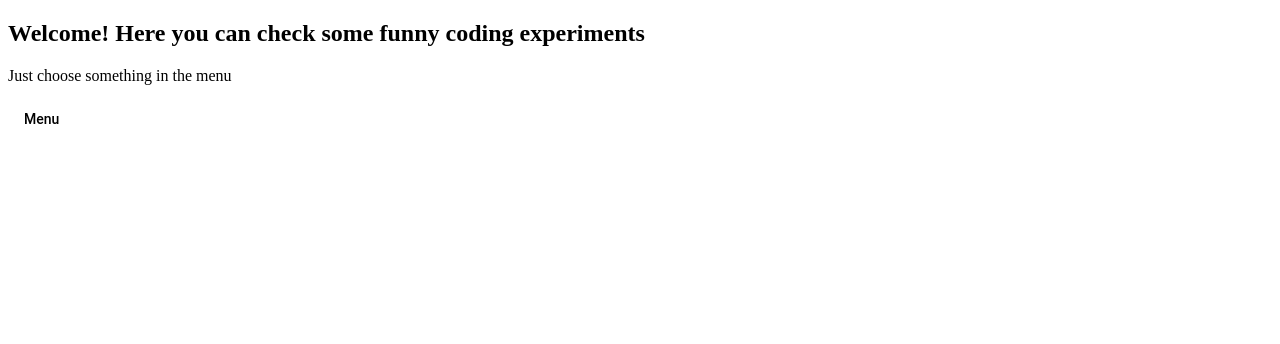
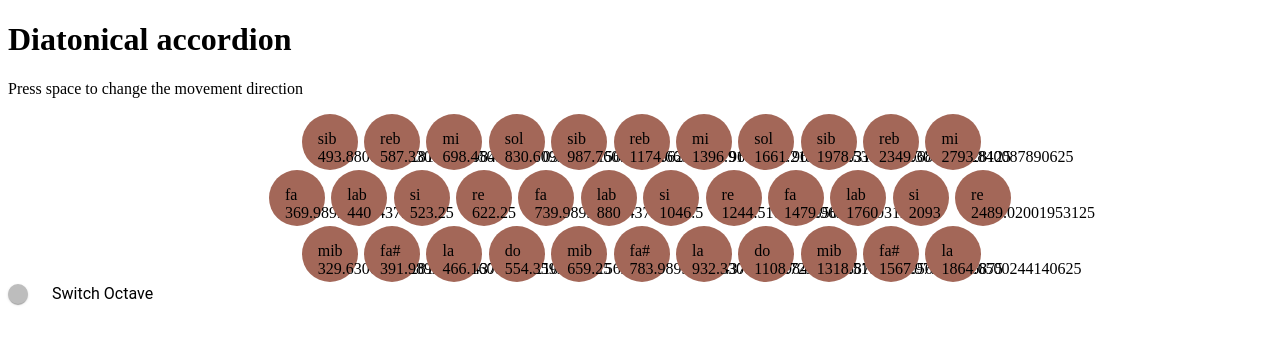
Before and after one commit to rotape/experiment-angular-p5js, an Angular app: page / in a window 1280 px wide. Shown: the top 344 px of the page. Built offline with nearby package versions, Linux system fonts and the light colour scheme.

Commit message:
added styling behavior and octavator switch

```diff
--- a/src/app/app.component.html
+++ b/src/app/app.component.html
@@ -1,4 +1,4 @@
-<h2>Welcome! Here you can check some funny coding experiments</h2>
+<!-- <h2>Welcome! Here you can check some funny coding experiments</h2>
 <p>Just choose something in the menu</p>
 <button mat-button [matMenuTriggerFor]="menu">Menu</button>
 <mat-menu #menu="matMenu">
@@ -9,5 +9,5 @@
   >
     Acordion example, just javascript
   </button>
-</mat-menu>
+</mat-menu> -->
 <router-outlet></router-outlet>
--- a/src/app/app.component.scss
+++ b/src/app/app.component.scss
@@ -0,0 +1,4 @@
+.wrp {
+  max-width: 70%;
+  margin: auto;
+}
--- a/src/app/app.module.ts
+++ b/src/app/app.module.ts
@@ -12,13 +12,13 @@
 import { MatListModule } from "@angular/material/list";
 import { MatMenuModule } from "@angular/material/menu";
 import { MatSelectModule } from "@angular/material/select";
+import { ReactiveFormsModule, FormsModule } from "@angular/forms";
+import { MatSlideToggleModule } from "@angular/material/slide-toggle";
 
 import { AppComponent } from "./app.component";
 import { FetchPipe } from "./pipes/fetch.pipe";
 import { WebAudioComponentComponent } from "./web-audio-component/web-audio-component.component";
-const appRoutes: Routes = [
-  { path: "audioComponent", component: WebAudioComponentComponent },
-];
+const appRoutes: Routes = [{ path: "", component: WebAudioComponentComponent }];
 
 @NgModule({
   declarations: [AppComponent, FetchPipe, WebAudioComponentComponent],
@@ -36,6 +36,9 @@
     MatSelectModule,
     MatCheckboxModule,
     MatFormFieldModule,
+    MatSlideToggleModule,
+    ReactiveFormsModule,
+    FormsModule,
   ],
   providers: [],
   bootstrap: [AppComponent],
--- a/src/app/web-audio-component/web-audio-component.component.html
+++ b/src/app/web-audio-component/web-audio-component.component.html
@@ -1,5 +1,6 @@
+<div class="wrp">
   <!-- Waveform selector -->
-<h1>This emaulates a diatonical accordion behavior</h1>
+  <h1>Diatonical accordion</h1>
   <p>Press space to change the movement direction</p>
   <!-- <label for="soundType">Select a waveform:</label>
   <select name="soundType" id="soundType">
@@ -16,7 +17,7 @@
         (click)="playOrStopOscillator(oscillator)"
         [ngClass]="{
           'key--active': oscillator.isPlaying,
-        'key--active_shifted': spaceIsPressed && oscillator.isPlaying
+          'key--shifted': spaceIsPressed
         }"
         class="key"
       >
@@ -31,7 +32,7 @@
         (click)="playOrStopOscillator(oscillator)"
         [ngClass]="{
           'key--active': oscillator.isPlaying,
-        'key--active_shifted': spaceIsPressed && oscillator.isPlaying
+          'key--shifted': spaceIsPressed
         }"
         class="key"
       >
@@ -46,7 +47,7 @@
         (click)="playOrStopOscillator(oscillator)"
         [ngClass]="{
           'key--active': oscillator.isPlaying,
-        'key--active_shifted': spaceIsPressed && oscillator.isPlaying
+          'key--shifted': spaceIsPressed
         }"
         class="key"
       >
@@ -56,3 +57,7 @@
       </div>
     </div>
   </div>
+  <mat-slide-toggle [(ngModel)]="isChecked" (change)="switchOctaves($event)"
+    >Switch Octave</mat-slide-toggle
+  >
+</div>
--- a/src/app/web-audio-component/web-audio-component.component.scss
+++ b/src/app/web-audio-component/web-audio-component.component.scss
@@ -1,5 +1,6 @@
 .acordion {
   display: flex;
+  align-items: center;
 
   &__box {
     flex-direction: column;
@@ -9,7 +10,7 @@
     flex-direction: row;
 
     &--moved {
-      padding-left: 1.5em;
+      padding-left: 0.2em;
     }
 
     .key {
@@ -20,12 +21,13 @@
       padding: 1em;
       background-color: rgba($color: #a36758, $alpha: 1.0);
 
+      &--shifted {
+        background-color: rgba($color: #849b5f, $alpha: 1.0);
+      }
+
       &--active {
         background-color: rgba($color: #e2a24e, $alpha: 1.0);
 
-        &_shifted {
-          background-color: rgba($color: #ffa32b, $alpha: 1.0);
-        }
       }
     }
   }
--- a/src/app/web-audio-component/web-audio-component.component.ts
+++ b/src/app/web-audio-component/web-audio-component.component.ts
@@ -12,6 +12,7 @@
   closing: boolean;
   spaceIsPressed = false;
   gainNode: GainNode;
+  isChecked = false;
   @HostListener("window:keydown", ["$event"])
   keyDown(event: any) {
     event.preventDefault();
@@ -21,7 +22,9 @@
       this.changeOctaveClosingAcordion();
     } else {
       const oscillator = this.findOscillator(event.keyCode);
-      this.play(oscillator);
+      if (oscillator) {
+        this.play(oscillator);
+      }
     }
   }
   @HostListener("window:keyup", ["$event"])
@@ -33,7 +36,9 @@
       this.changeOctaveOpeningAcordion();
     } else {
       const oscillator = this.findOscillator(event.keyCode);
-      this.stop(oscillator);
+      if (oscillator) {
+        this.stop(oscillator);
+      }
     }
   }
   constructor() {}
@@ -85,4 +90,26 @@
   findOscillator(key) {
     return this.oscillatorsArray.find((oscillator) => oscillator.key === key);
   }
+  tuneOscillators(multiplicator: number) {
+    this.oscillatorsArray.forEach((oscillator) => {
+      oscillator.frequency.value = oscillator.frequency.value * multiplicator;
+      oscillator.openingSound = oscillator.closingFreq * multiplicator;
+      oscillator.closingSound = oscillator.openingFreq * multiplicator;
+    });
+  }
+
+  resetOscillatorsFrequencies() {
+    musicalObjectCorrected.forEach((note, index) => {
+      this.oscillatorsArray[index].frequency.value = note.closingFreq;
+      this.oscillatorsArray[index].openingSound = note.closingFreq;
+      this.oscillatorsArray[index].closingSound = note.openingFreq;
+    });
+  }
+
+  switchOctaves(event) {
+    this.isChecked = event.checked;
+    this.isChecked
+      ? this.tuneOscillators(0.5)
+      : this.resetOscillatorsFrequencies();
+  }
 }
```
Lines whose indentation alone changed are shown as unchanged.
